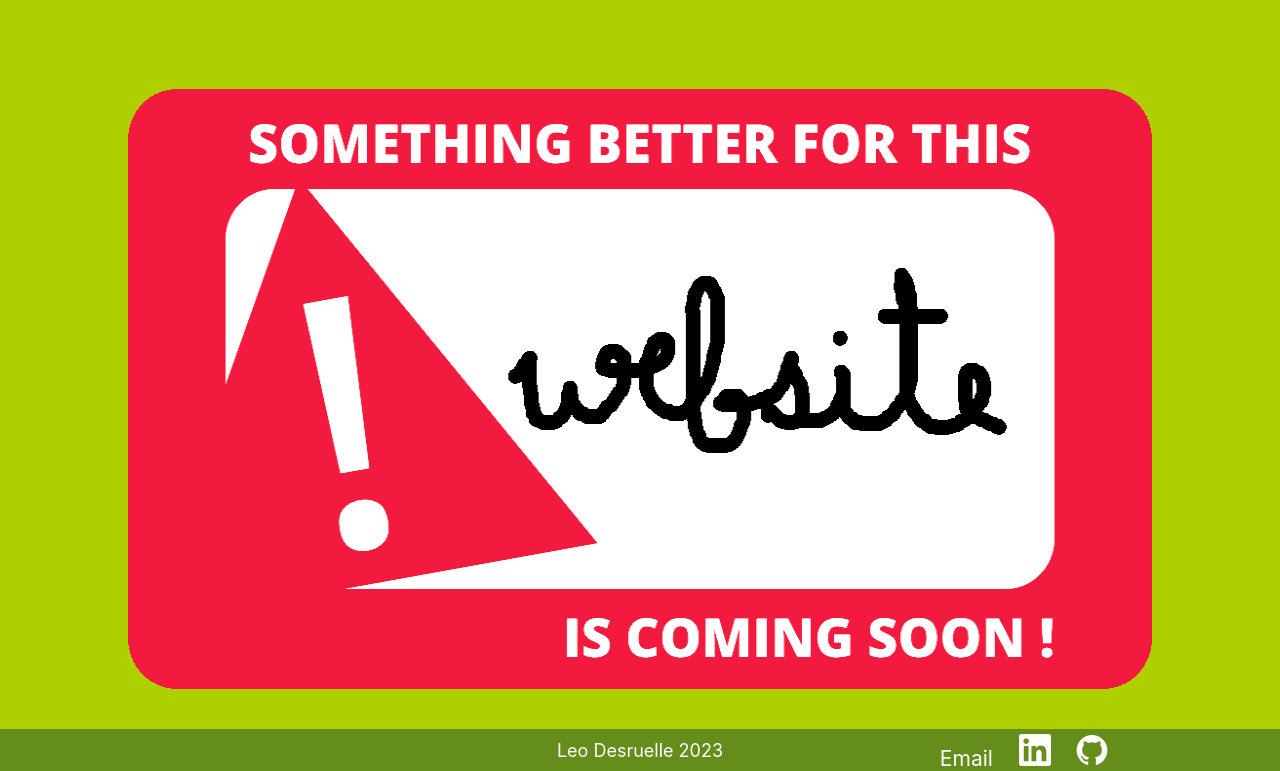
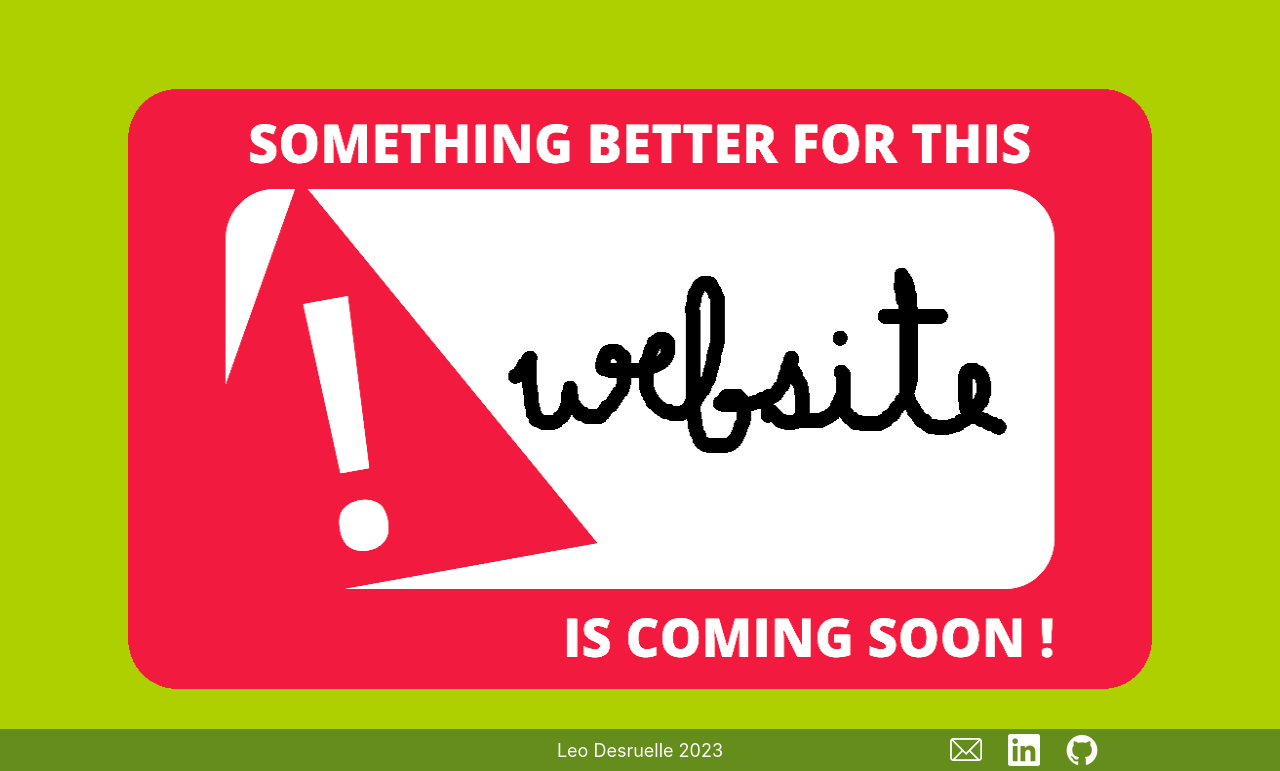
Before and after one commit to desruelle/desruelle.github.io, a React app: page / in a window 1280 px wide. Shown: the part 1259-2030 px from the top of the page. Built offline with nearby package versions, Linux system fonts and the light colour scheme.

Commit message:
email logo

```diff
--- a/src/AppFooter.js
+++ b/src/AppFooter.js
@@ -1,3 +1,4 @@
+import logo_em from './images/logo_em.png';
 import logo_li from './images/logo_li.png';
 import logo_gh from './images/logo_gh.png';
 
@@ -14,7 +15,9 @@ class AppHeader extends React.Component {
             Leo Desruelle 2023
           </div>
           <div className = "HeaderSection" id="HeadRg">
-              <a href="mailto:leo.pm.desruelle@gmail.com">Email</a>
+              <a href="mailto:leo.pm.desruelle@gmail.com">
+                <img src={logo_em} className="Logo LogoPadding" alt="E-mail mailto" />
+              </a>
               <a href="https://www.linkedin.com/in/leo-pm-desruelle/">
                 <img src={logo_li} className="Logo" alt="LinkedIn link" />
               </a>
--- a/src/Page.css
+++ b/src/Page.css
@@ -111,7 +111,11 @@ h5 {
 }
 
 .Logo {
-  width: 32px;
-  height: 32px;
+  max-width: 32px;
+  max-height: 32px;
   padding-top: 5px;
 }
+
+.LogoPadding {
+  padding-bottom: 5px;
+}
```
Also changed, not shown: src/images/logo_em.png (added).
